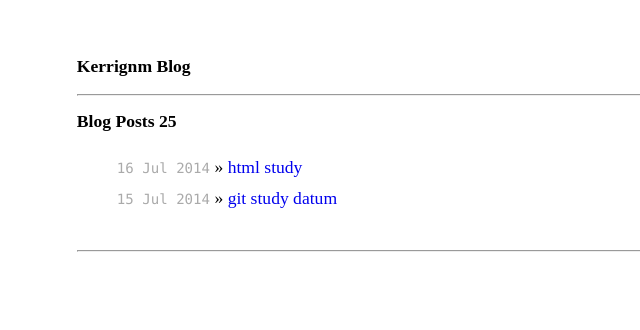
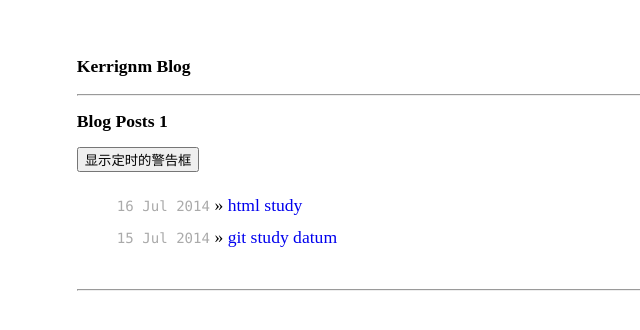
Before and after one commit to kerrignm/blog, a Jekyll site: the page built from index.html, in a window 1280 px wide. Shown: the top 330 px of the page, without its empty margins (0-640 px from the left). Built offline with Jekyll 4.4.1, drawn with Linux system fonts in a browser that asks for light colours.

Commit message:
debug js

```diff
--- a/_layouts/default.html
+++ b/_layouts/default.html
@@ -8,6 +8,7 @@
         <base target="_self" />
         <link rel="stylesheet" href="css/screen.css" type="text/css" />
         <link rel="Shortcut Icon" href="images/favicon.png" />
+        <script src="javascript/main.js" type="text/javascript"></script>
     </head>
     <body>
         <!--img src="images/eg_background.jpg" /-->
--- a/css/screen.css
+++ b/css/screen.css
@@ -14,7 +14,7 @@
     width: 64em;
     margin: 3em auto 2em auto;
     line-height: 1.5em;
-    background-image: url(images/eg_background.jpg);
+    /*background-image: url(/blog/images/eg_background.jpg);*/
 }
 
 ul.posts {
--- a/index.html
+++ b/index.html
@@ -7,7 +7,11 @@
 
 <hr />
 
-<h1>Blog Posts 25</h1>
+<h1>Blog Posts 1</h1>
+
+<form>
+    <input type="button" value="显示定时的警告框" onClick = "timedMsg()" />
+</form>
 
 <ul class="posts">
     {% for post in site.posts %}
--- /dev/null
+++ b/javascript/main.js
@@ -0,0 +1,4 @@
+function timedMsg()
+{
+    var t=setTimeout("alert('5 秒！')",5000);
+}
```
